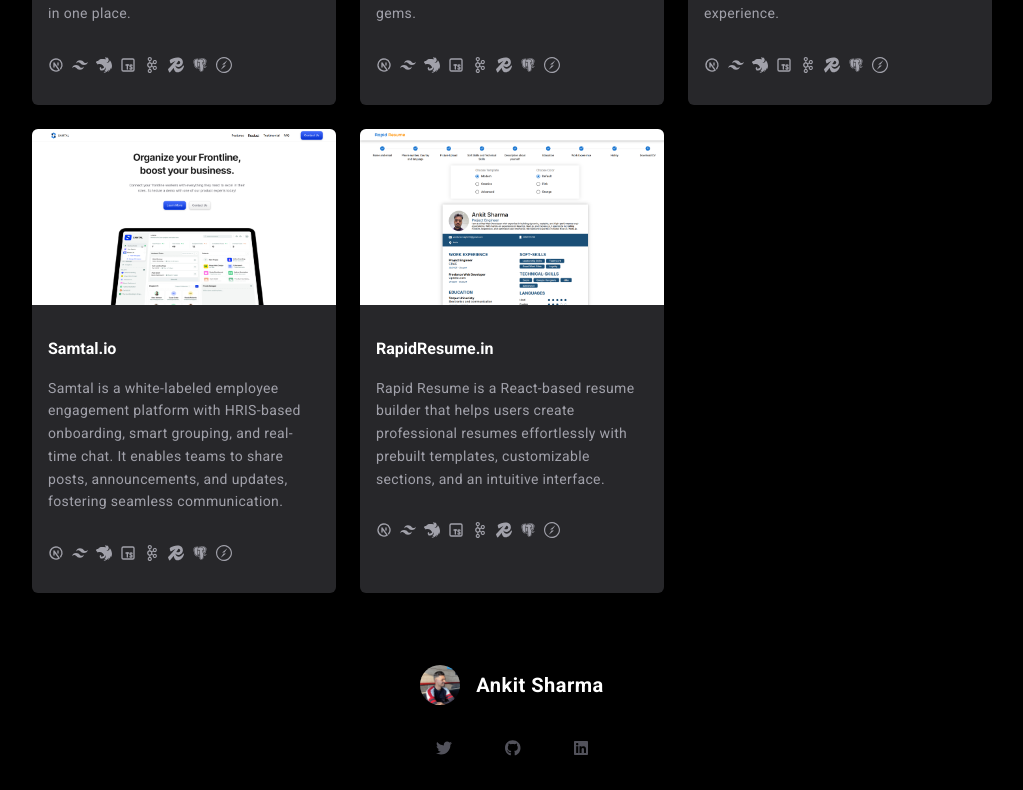
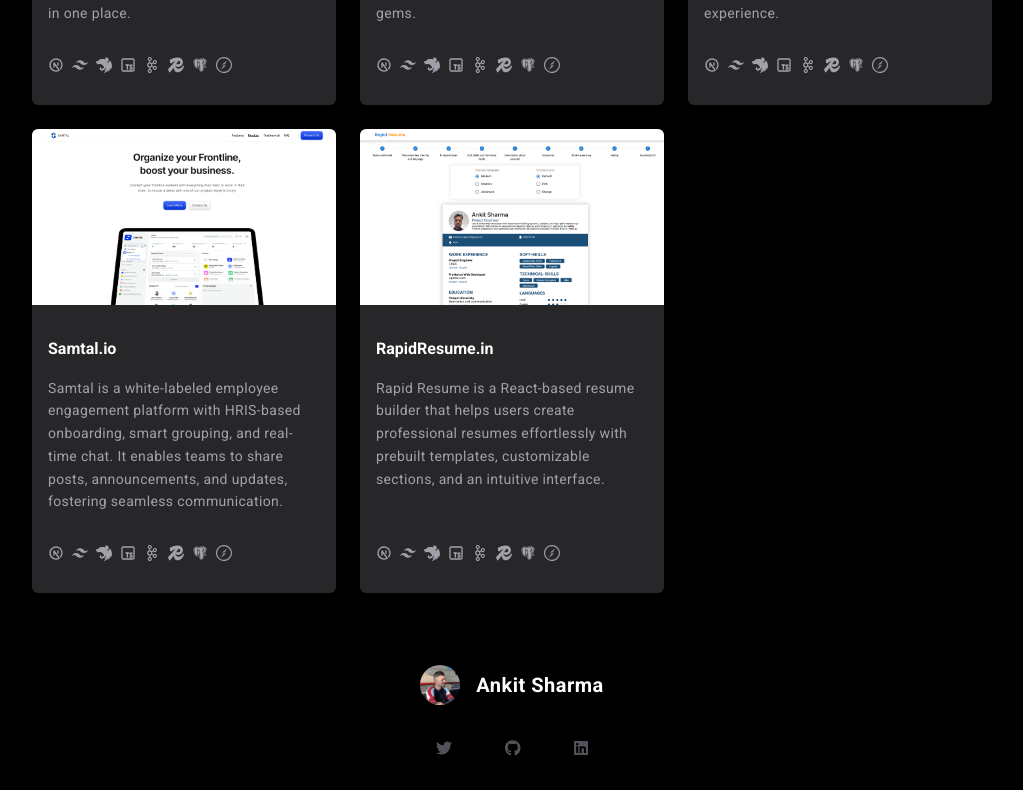
Before and after one commit to afk-ankit/portfolio, a React (Vite) app: page / in a window 1280 px wide. Shown: the part 1785-2575 px from the top of the page, without its empty margins (128-1151 px from the left). Built offline with nearby package versions, Linux system fonts and the light colour scheme.

Commit message:
links added in project item

```diff
--- a/src/components/ProjectItem.tsx
+++ b/src/components/ProjectItem.tsx
@@ -12,7 +12,7 @@
 const ProjectItem = ({ project }: { project: IProject }) => {
   return (
     <div className="rounded-md bg-zinc-800 transition-transform overflow-hidden cursor-pointer flex flex-col max-w-[350px]">
-      <a href={project.link} target="_blank">
+      <a href={project.link} target="_blank" className="flex flex-col h-full">
         <div className="h-44 overflow-hidden">
           <img
             src={project.logo}
```
